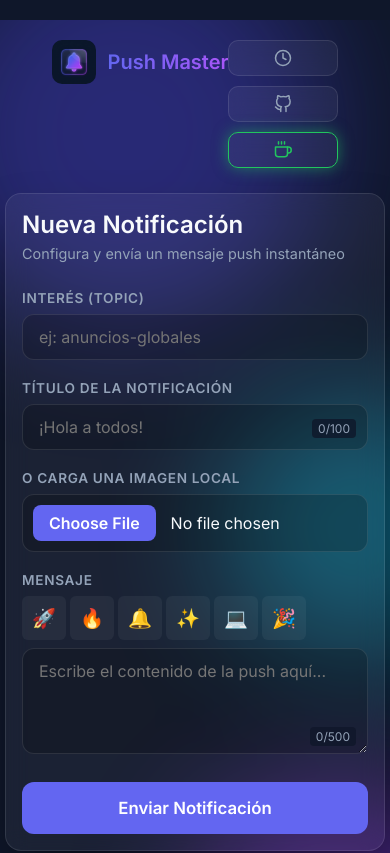
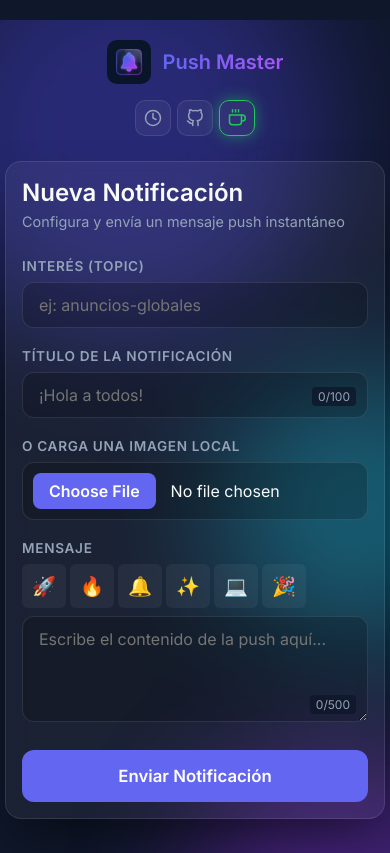
Before and after one commit to JoseAlvarezDev/Push-Master, a website: page public/index.html in a window 390 px wide. Shown: the top 853 px of the page. Drawn offline with Linux system fonts and the light colour scheme; no server answers.

Commit message:
Improve mobile navigation layout
- Display navigation buttons horizontally on small screens
- Center logo and title on mobile
- Stack navigation vertically: logo/title on top, buttons below
- Reduce button spacing on very small screens

```diff
--- a/public/style.css
+++ b/public/style.css
@@ -152,6 +152,7 @@ body {
 }
 
 @keyframes pulse {
+
     0%,
     100% {
         transform: scale(1);
@@ -454,6 +455,7 @@ main {
 }
 
 @keyframes neon-pulse {
+
     0%,
     100% {
         box-shadow: 0 0 5px rgba(34, 197, 94, 0.2);
@@ -487,6 +489,22 @@ main {
     .top-navigation {
         padding: 20px;
         position: relative;
+        flex-direction: column;
+        align-items: center;
+        gap: 16px;
+    }
+
+    .brand-top {
+        width: 100%;
+        justify-content: center;
+    }
+
+    .nav-actions-top {
+        flex-direction: row;
+        align-items: center;
+        width: 100%;
+        justify-content: center;
+        gap: 8px;
     }
 
     .dashboard-container {
@@ -506,6 +524,11 @@ main {
 
     .nav-btn-top {
         padding: 8px;
+        min-width: auto;
+    }
+
+    .nav-actions-top {
+        gap: 6px;
     }
 }
 
@@ -667,12 +690,13 @@ input[type='file']::-webkit-file-upload-button:hover {
     border-radius: 4px;
 }
 
-textarea + .char-counter {
+textarea+.char-counter {
     bottom: 12px;
 }
 
 /* Accessibility - Reduced Motion */
 @media (prefers-reduced-motion: reduce) {
+
     *,
     *::before,
     *::after {
```
